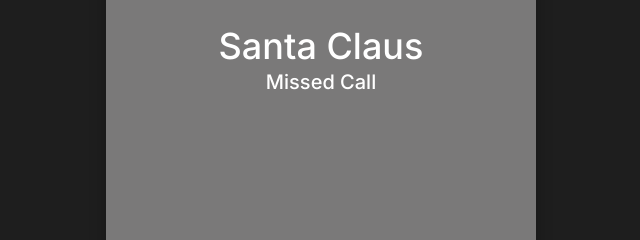
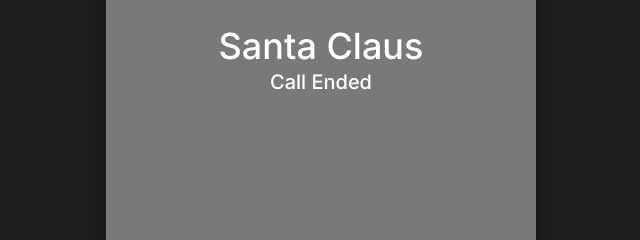
Before and after one commit to epworldwide/SantaDemo, a plain HTML site: page missed-call.html in a window 1280 px wide. Shown: the part 236-476 px from the top of the page, 319-959 px from the left. Drawn offline with Linux system fonts and the light colour scheme.

Commit message:
Add files via upload

```diff
--- a/missed-call.html
+++ b/missed-call.html
@@ -10,7 +10,7 @@
         <meta name="designer" content="">
 
         <!-- Title -->
-        <title>Welcome</title>
+        <title>Call Ended</title>
 
         <!-- Fav Icon -->
         <link rel="icon" href="images/favicon.png" />
@@ -20,14 +20,14 @@
 
     </head>
     <body>
-        <!--[if lte IE 9]> <p class="browserupgrade">You are using an <strong>outdated</strong> browser. Please <a href="https://browsehappy.com/">upgrade your browser</a> to improve your experience and security.</p><![endif]-->
+
 
         <!-- main_wrapper start -->
         <main class="main_wrapper">
             <div class="wrapper_content">
                 <div class="content_item missed_cnt">
                     <h3>Santa Claus</h3>
-                    <p>Missed Call</p>
+                    <p>Call Ended</p>
                 </div>
             </div>
         </main>
```
Also changed, not shown: images/poster-image.jpg (added).
